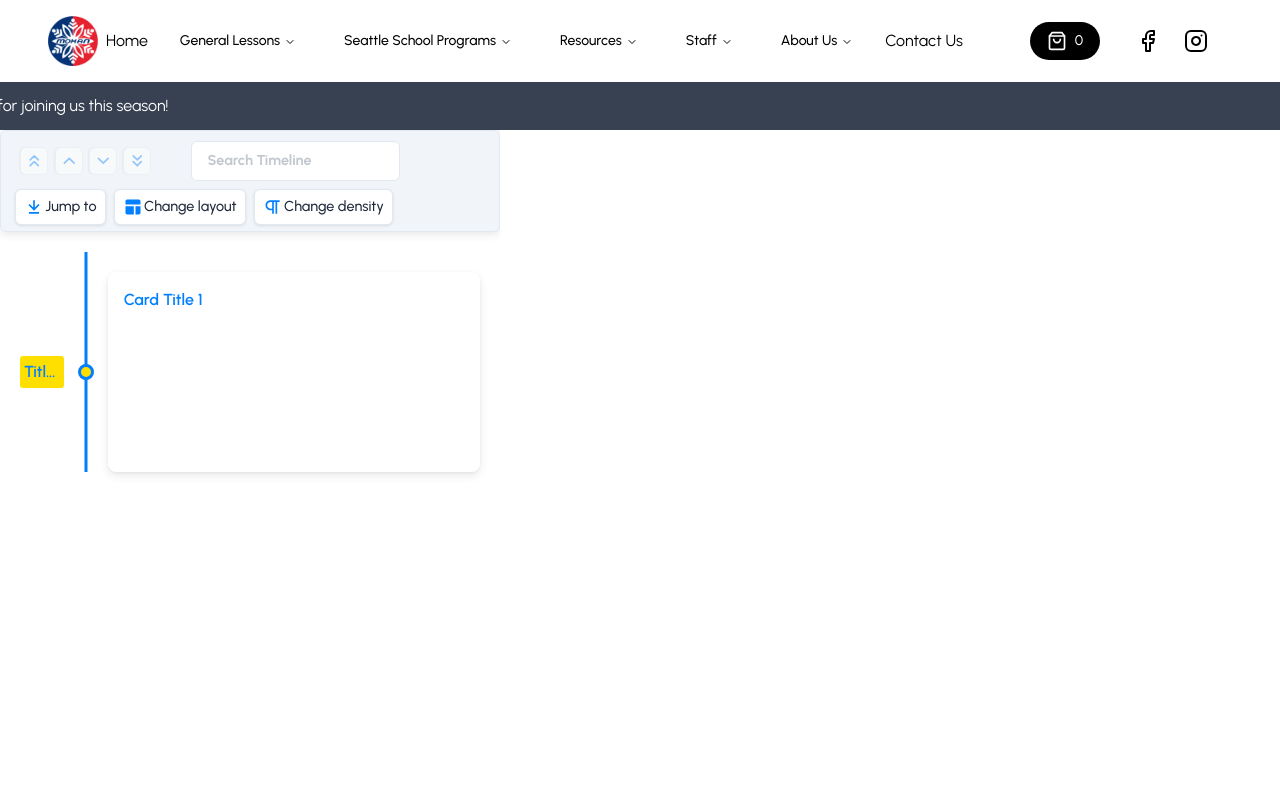
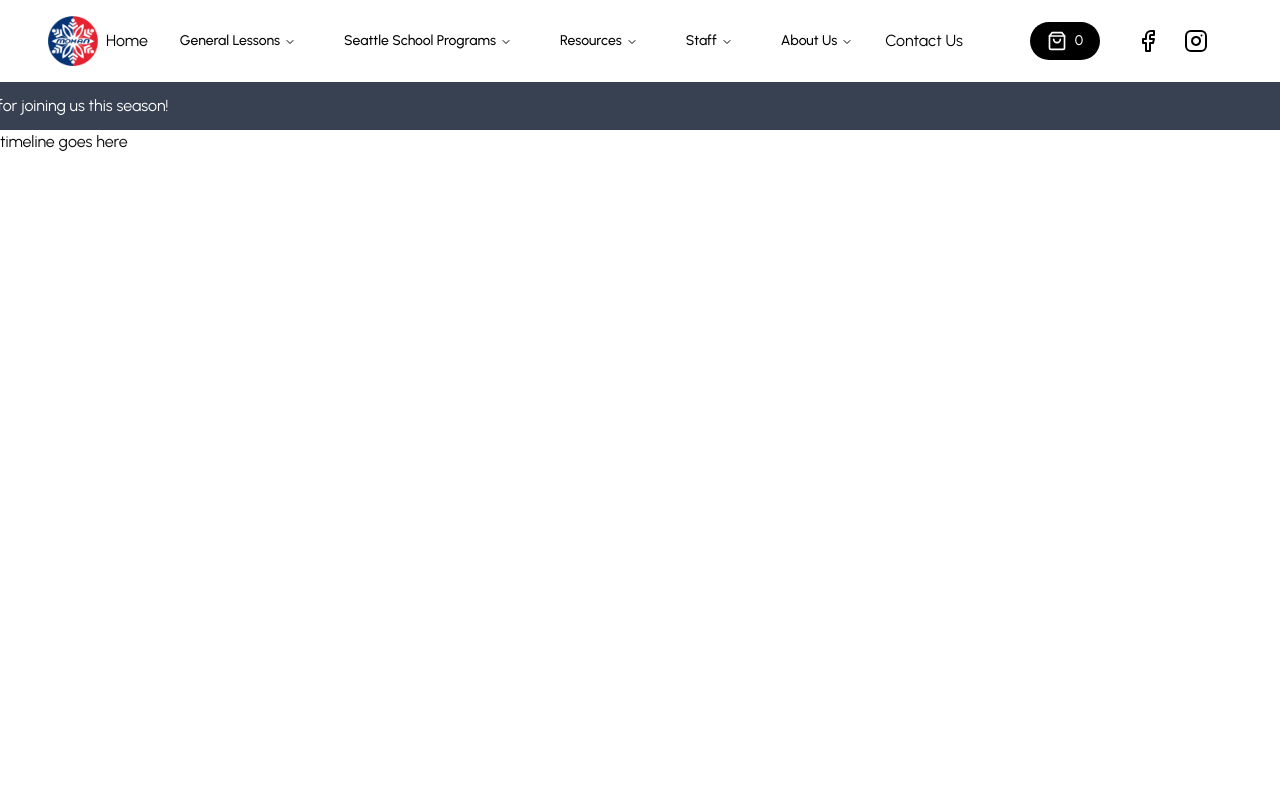
Before and after one commit to dschaaf89/SkiMohanMain, a Next.js app: page /aboutus/timeline in a window 1280 px wide. Shown: the top 800 px of the page. Built offline with nearby package versions, Linux system fonts and the light colour scheme.

Commit message:
fixing build errors

```diff
--- a/app/(routes)/aboutus/timeline/page.tsx
+++ b/app/(routes)/aboutus/timeline/page.tsx
@@ -11,7 +11,7 @@ const Timeline = () => {
 
   return (
     <div style={{ width: '500px', height: '950px' }}>
-      <Chrono items={items} mode="VERTICAL" />
+     timeline goes here
     </div>
   );
 };
```
